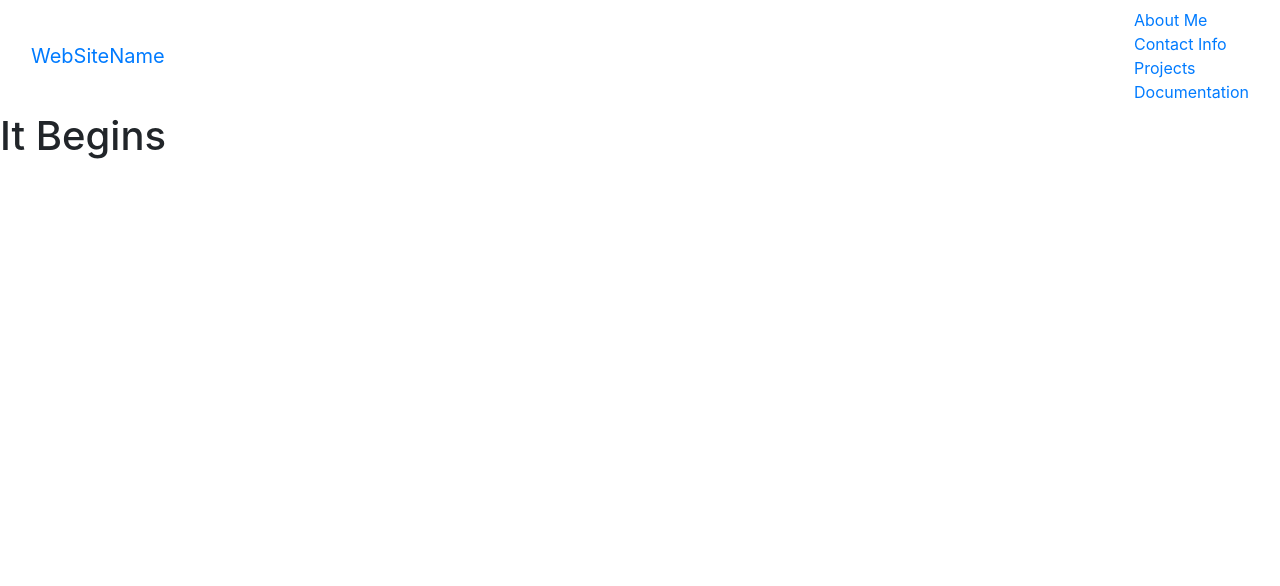
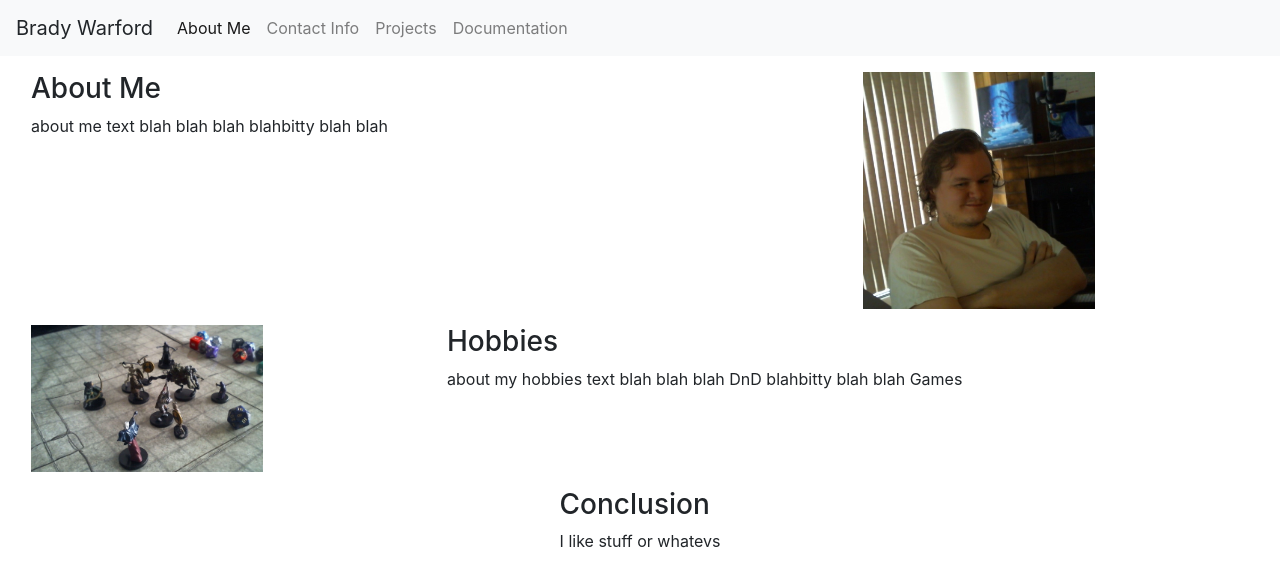
Before and after one commit to bradywarford/bradywarford.github.io, a plain HTML site: page index.html in a window 1280 px wide. Drawn offline with nearby package versions, Linux system fonts and the light colour scheme.

Commit message:
did a bunch of stuff- got most pages skeletoned

```diff
--- a/index.html
+++ b/index.html
@@ -3,19 +3,57 @@
   <head>
     <title>Brady Warford's Portfolio</title>
     <link href="https://maxcdn.bootstrapcdn.com/bootstrap/4.0.0/css/bootstrap.min.css" rel="stylesheet">
-    <link rel="stylesheet" href="https://cdn.jsdelivr.net/npm/bootstrap-icons@1.4.1/font/bootstrap-icons.css">
     <script src="https://ajax.googleapis.com/ajax/libs/jquery/3.5.1/jquery.min.js"></script>
 
   </head>
   <body>
     <div id="nav-placeholder"></div>
-    <h1>It Begins</h1>
+
+    <!-- first "section" - about me. two cols: text   pic -->
+    <div class="row m-3">
+      <div class="col-8">
+        <h3>About Me</h1>
+          <p>
+            about me text
+            blah blah blah
+            blahbitty blah blah
+          </p>
+      </div>
+      <div class="col-4">
+        <img src="images/Profile_Pic_1.jpg" class="img-fluid" width="60%" height="60%"/>
+      </div>
+    </div>
+
+    <div class="row m-3">
+      <div class="col-4">
+        <img src="images/DnD_Pic.jpg" class="img-fluid" width="60%" height="60%"/>
+      </div>
+      <div class="col-8">
+        <h3>Hobbies</h1>
+          <p>
+            about my hobbies text
+            blah blah blah DnD
+            blahbitty blah blah Games
+          </p>
+      </div>
+    </div>
+
+    <div class="d-flex flex-row justify-content-center">
+      <div class="">
+          <h3>Conclusion</h3>
+          <p>
+            I like stuff or whatevs
+          </p>
+      </div>
+    </div>
 
 
 
     <script>
       $(function(){
-        $("#nav-placeholder").load("navigation.html");
+        $("#nav-placeholder").load("navigation.html", function(){
+          $("#NavAbout").addClass("active").fadeIn("fast");
+        });
       });
     </script>
   </body>
--- a/navigation.html
+++ b/navigation.html
@@ -1,14 +1,23 @@
 <!DOCTYPE html>
-<nav class="navbar navbar-default">
-    <div class="container-fluid">
-      <div class="navbar-header">
-        <a class="navbar-brand" href="#">WebSiteName</a>
-      </div>
-      <ul class="nav navbar-nav">
-        <li id="NavAbout"><a href="index.html">About Me</a></li>
-        <li id="NavContact"><a href="Contact.html">Contact Info</a></li>
-        <li id=NavProjects><a href="#">Projects</a></li>
-        <li id=NavDocs><a href="#">Documentation</a></li>
+
+
+  <nav class="navbar navbar-expand-lg navbar-light bg-light">
+    <a class="navbar-brand">Brady Warford</a>
+
+    <div class="collapse navbar-collapse" >
+      <ul class="navbar-nav mr-auto">
+        <li class="nav-item" id="NavAbout">
+          <a class="nav-link" href="index.html">About Me</a>
+        </li>
+        <li class="nav-item" id="NavContact">
+          <a class="nav-link" href="contact.html">Contact Info</a>
+        </li>
+        <li class="nav-item" id="NavProjects">
+          <a class="nav-link" href="projects.html">Projects</a>
+        </li>
+        <li class="nav-item" id="NavDocs">
+            <a class="nav-link" href="documentation.html">Documentation</a>
+          </li>
       </ul>
     </div>
   </nav>
```
Also changed, not shown: Contact.html (+40 -8 lines), documentation.html (added, +24 -0 lines), projects.html (added, +60 -0 lines), images/DnD_Pic.jpg (added), images/FSAAIScreenshots/SignList.png (added), images/FSAAIScreenshots/Surveys.png (added), images/FSAAIScreenshots/map.PNG (added), images/FSAAIScreenshots/menu.PNG (added), images/FSAAIScreenshots/survey.PNG (added), images/Profile_Pic_1.jpg (added), 1 other file.
